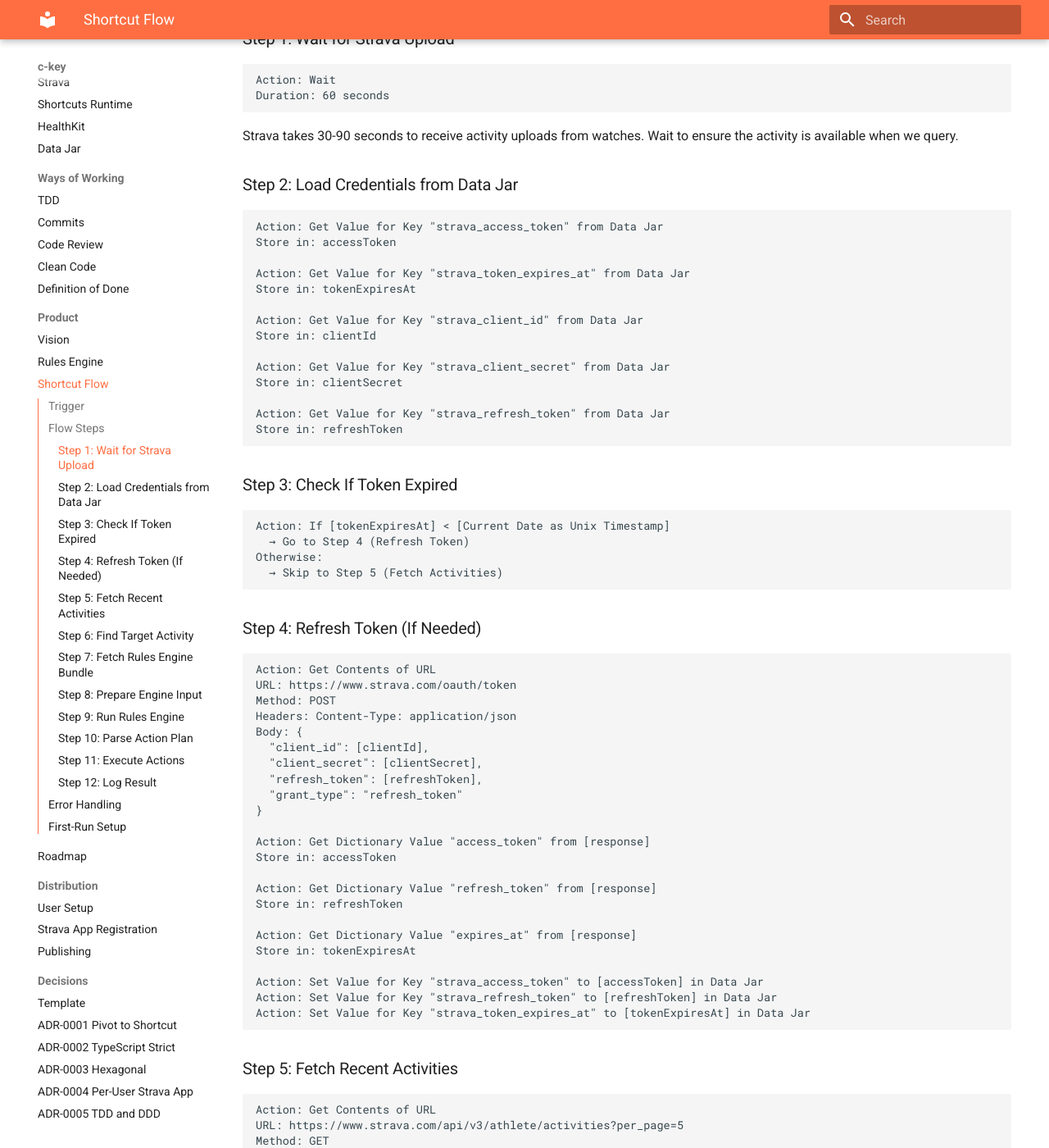
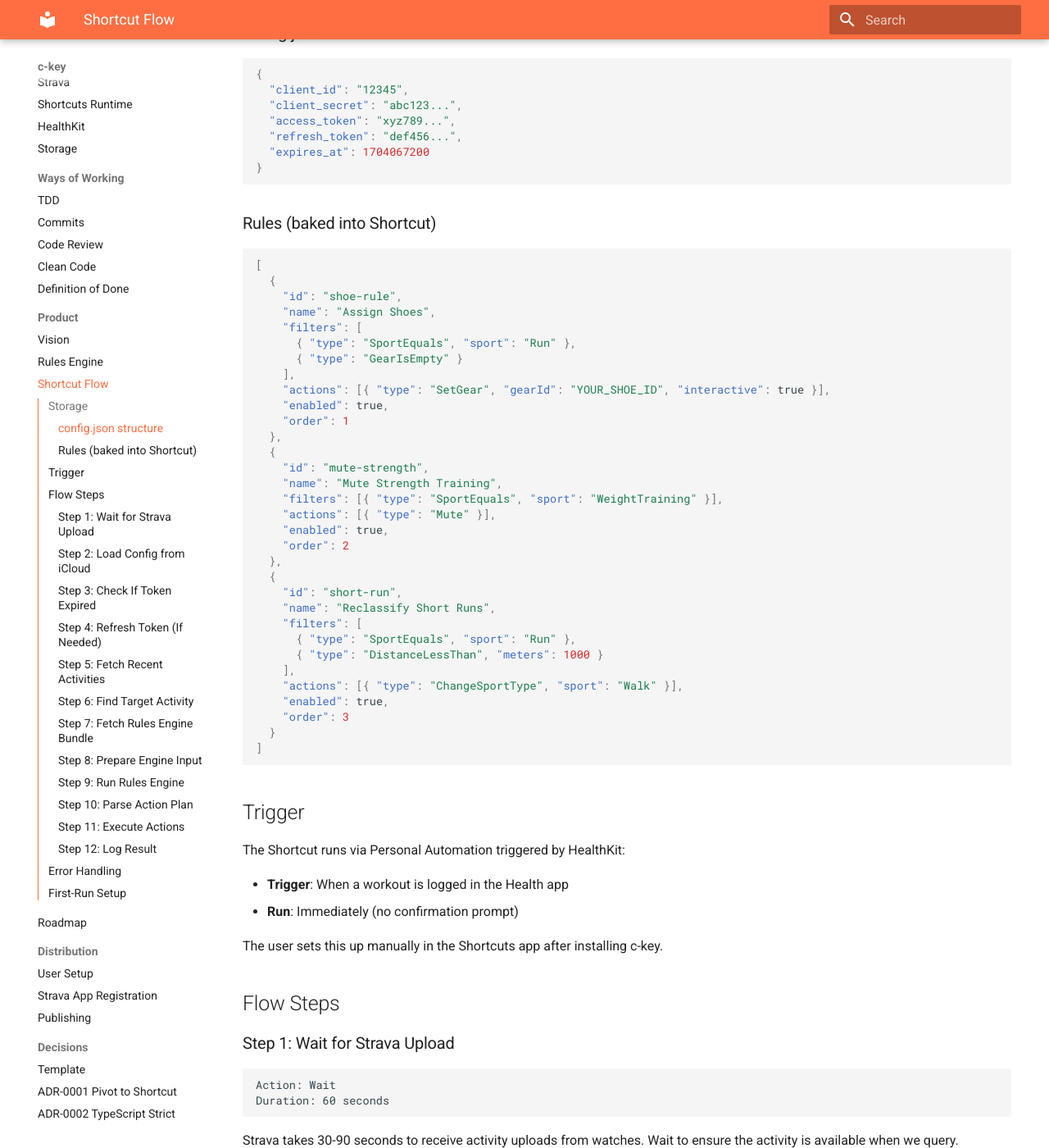
Before and after one commit to LucaZugic/c-key, an MkDocs documentation site: the page built from docs/product/shortcut-flow.md, in a window 1280 px wide and 1400 px high, scrolled down 498 px. Shown: the whole window at 82% size. Built offline with MkDocs 1.6.1 and Material for MkDocs 9.7.7, drawn with Linux system fonts in a browser that asks for light colours; some of the changed text lies outside the part shown.

Commit message:
docs: replace Data Jar with native iCloud storage
- Update shortcut-flow.md to use iCloud Drive for config
- Bake rules directly into Shortcut instead of external storage
- Rename data-jar.md to storage.md with new approach
- Update user-setup.md uninstall instructions
- Update mkdocs.yml navigation

No third-party apps required.

````diff
--- a/docs/integrations/data-jar.md
+++ /dev/null
@@ -1,118 +0,0 @@
-# Data Jar Integration
-
-Data Jar is a third-party iOS app that provides persistent key-value storage for Shortcuts. c-key uses it to store OAuth tokens and configuration.
-
-## Why Data Jar?
-
-iOS Shortcuts has limited native storage options:
-- **Shortcut variables**: Lost when the Shortcut completes
-- **Global variables**: Shared across all Shortcuts, no namespacing
-- **iCloud Drive files**: Possible but clunky for structured data
-
-Data Jar solves these problems by providing:
-- Persistent storage that survives Shortcut runs
-- Namespaced keys (each Shortcut can have its own namespace)
-- JSON-compatible values (strings, numbers, arrays, dictionaries)
-- Shortcuts actions for read/write
-
-## Data Stored
-
-c-key stores the following in Data Jar:
-
-### OAuth Credentials
-
-| Key | Type | Description |
-|-----|------|-------------|
-| `strava_client_id` | string | User's Strava API app client ID |
-| `strava_client_secret` | string | User's Strava API app client secret |
-| `strava_access_token` | string | Current access token |
-| `strava_refresh_token` | string | Refresh token for obtaining new access tokens |
-| `strava_token_expires_at` | number | Unix timestamp when access token expires |
-
-### State
-
-| Key | Type | Description |
-|-----|------|-------------|
-| `last_run_timestamp` | number | Unix timestamp of last successful run |
-| `last_processed_activity_id` | string | ID of the last activity processed |
-
-### User Configuration (Future)
-
-| Key | Type | Description |
-|-----|------|-------------|
-| `rules_override` | object | User's custom rule modifications |
-| `default_gear` | object | Mapping of sport type to default gear |
-| `notification_preferences` | object | Which events trigger notifications |
-
-## Shortcut Actions
-
-Data Jar provides these Shortcuts actions:
-
-- **Get Value for Key**: Read a value by key
-- **Set Value for Key**: Write a value to a key
-- **Delete Key**: Remove a key-value pair
-- **Get All Keys**: List all stored keys
-
-Example usage in the Shortcut:
-
-```
-Get Value for Key "strava_access_token" from Data Jar
-If [result] is empty
-  → Run OAuth flow
-Else
-  → Use token for API calls
-```
-
-## Fallback: iCloud Drive JSON File
-
-If the user does not have Data Jar installed, c-key falls back to storing data in a JSON file on iCloud Drive:
-
-**Path**: `iCloud Drive/Shortcuts/c-key/config.json`
-
-The Shortcut:
-1. Checks if Data Jar is available
-2. If not, reads/writes the JSON file using "Get File" and "Save File" actions
-3. Parses/serializes JSON manually
-
-This fallback is less elegant but works without additional app installation.
-
-## Security Considerations
-
-Data Jar storage is:
-- **Local to the device**: Data is not synced to iCloud by default (user can enable sync)
-- **Not encrypted**: Stored in plain text on the device
-- **Accessible to other Shortcuts**: Any Shortcut can read any Data Jar key
-
-For c-key, this is acceptable because:
-- Strava tokens are already present in plain text during Shortcut execution
-- The tokens grant access only to the user's own Strava account
-- iOS device encryption protects data at rest
-
-If stronger security is needed, a future native app could use the iOS Keychain.
-
-## Initialization Flow
-
-On first run:
-
-1. Check if `strava_client_id` exists in Data Jar
-2. If not, prompt user for client ID and secret
-3. Store credentials in Data Jar
-4. Run OAuth flow to obtain tokens
-5. Store tokens in Data Jar
-6. Continue with normal execution
-
-On subsequent runs:
-
-1. Read tokens from Data Jar
-2. Check if access token is expired
-3. If expired, refresh using refresh token and update Data Jar
-4. Use access token for Strava API calls
-
-## Data Jar App
-
-Data Jar is developed by Simon Støvring and is available on the App Store. It is free with optional premium features.
-
-- App Store: [Data Jar](https://apps.apple.com/app/data-jar/id1453273600)
-- Documentation: [Data Jar Help](https://datajar.app/help)
-
-c-key recommends but does not require Data Jar. The iCloud Drive fallback ensures the Shortcut works without it.
--- /dev/null
+++ b/docs/integrations/storage.md
@@ -0,0 +1,117 @@
+# Storage: iCloud Drive
+
+c-key uses native iCloud Drive for all persistent storage. **No third-party apps required.**
+
+## Why iCloud Drive?
+
+iOS Shortcuts has built-in file actions:
+- **Get File**: Read files from iCloud Drive
+- **Save File**: Write files to iCloud Drive
+
+This provides:
+- Persistent storage that survives Shortcut runs
+- Automatic sync across devices via iCloud
+- No additional app installation required
+- Native iOS experience
+
+## Storage Location
+
+```
+iCloud Drive/Shortcuts/c-key/config.json
+```
+
+The `Shortcuts` folder is a standard location that Shortcuts can access without additional permissions.
+
+## Data Stored
+
+### config.json
+
+```json
+{
+  "client_id": "12345",
+  "client_secret": "abc123def456...",
+  "access_token": "xyz789...",
+  "refresh_token": "ghi012...",
+  "expires_at": 1704067200
+}
+```
+
+| Field | Type | Description |
+|-------|------|-------------|
+| `client_id` | string | User's Strava API app client ID |
+| `client_secret` | string | User's Strava API app client secret |
+| `access_token` | string | Current OAuth access token |
+| `refresh_token` | string | Token for obtaining new access tokens |
+| `expires_at` | number | Unix timestamp when access token expires |
+
+### Rules
+
+Rules are **baked directly into the Shortcut** as a Text block. This:
+- Eliminates external storage for rules
+- Makes rules self-contained within the Shortcut
+- Requires editing the Shortcut to change rules (acceptable for v1)
+
+Future versions may support user-editable rules in a separate file.
+
+## Shortcut Actions Used
+
+### Reading Config
+
+```
+Action: Get File
+Path: Shortcuts/c-key/config.json
+Service: iCloud Drive
+
+Action: Get Dictionary from [file contents]
+```
+
+### Writing Config
+
+```
+Action: Text
+Content: [config as JSON string]
+
+Action: Save File
+Input: [text]
+Path: Shortcuts/c-key/config.json
+Service: iCloud Drive
+Overwrite: true
+```
+
+## Initialization Flow
+
+On first run (config.json doesn't exist):
+
+1. Prompt user for Strava Client ID
+2. Prompt user for Client Secret
+3. Run OAuth authorization flow
+4. Create config.json with all credentials
+5. Save to iCloud Drive
+
+On subsequent runs:
+
+1. Read config.json from iCloud Drive
+2. Check if access token is expired
+3. If expired, refresh token and update config.json
+4. Use access token for Strava API calls
+
+## Security Considerations
+
+iCloud Drive storage is:
+- **Encrypted in transit**: Via iCloud
+- **Encrypted at rest**: Via iOS device encryption and iCloud encryption
+- **Synced across devices**: User's iCloud-connected devices can access
+
+For c-key, this is acceptable because:
+- Strava tokens grant access only to the user's own account
+- The user controls which devices have iCloud access
+- iOS provides strong device-level security
+
+## Previous Approach: Data Jar
+
+Earlier versions of this document described using Data Jar, a third-party app. This approach was rejected to:
+- Eliminate third-party dependencies
+- Simplify installation (no app required)
+- Use native iOS capabilities
+
+The iCloud Drive approach provides equivalent functionality with fewer moving parts.
--- a/docs/product/shortcut-flow.md
+++ b/docs/product/shortcut-flow.md
@@ -1,6 +1,64 @@
 # Shortcut Flow
 
 This document describes the iOS Shortcut step-by-step. It serves as the design specification for building the actual `.shortcut` file.
+
+**No third-party apps required.** All storage uses native iCloud Drive files.
+
+## Storage
+
+| Data | Location | Format |
+|------|----------|--------|
+| Tokens & credentials | `iCloud Drive/Shortcuts/c-key/config.json` | JSON |
+| Rules | Baked into Shortcut | JSON Text block |
+
+### config.json structure
+
+```json
+{
+  "client_id": "12345",
+  "client_secret": "abc123...",
+  "access_token": "xyz789...",
+  "refresh_token": "def456...",
+  "expires_at": 1704067200
+}
+```
+
+### Rules (baked into Shortcut)
+
+```json
+[
+  {
+    "id": "shoe-rule",
+    "name": "Assign Shoes",
+    "filters": [
+      { "type": "SportEquals", "sport": "Run" },
+      { "type": "GearIsEmpty" }
+    ],
+    "actions": [{ "type": "SetGear", "gearId": "YOUR_SHOE_ID", "interactive": true }],
+    "enabled": true,
+    "order": 1
+  },
+  {
+    "id": "mute-strength",
+    "name": "Mute Strength Training",
+    "filters": [{ "type": "SportEquals", "sport": "WeightTraining" }],
+    "actions": [{ "type": "Mute" }],
+    "enabled": true,
+    "order": 2
+  },
+  {
+    "id": "short-run",
+    "name": "Reclassify Short Runs",
+    "filters": [
+      { "type": "SportEquals", "sport": "Run" },
+      { "type": "DistanceLessThan", "meters": 1000 }
+    ],
+    "actions": [{ "type": "ChangeSportType", "sport": "Walk" }],
+    "enabled": true,
+    "order": 3
+  }
+]
+```
 
 ## Trigger
 
@@ -22,23 +80,30 @@ Duration: 60 seconds
 
 Strava takes 30-90 seconds to receive activity uploads from watches. Wait to ensure the activity is available when we query.
 
-### Step 2: Load Credentials from Data Jar
+### Step 2: Load Config from iCloud
 
 ```
-Action: Get Value for Key "strava_access_token" from Data Jar
+Action: Get File
+Path: Shortcuts/c-key/config.json
+Service: iCloud Drive
+
+Action: Get Dictionary from [file contents]
+Store in: config
+
+Action: Get Dictionary Value "client_id" from [config]
+Store in: clientId
+
+Action: Get Dictionary Value "client_secret" from [config]
+Store in: clientSecret
+
+Action: Get Dictionary Value "access_token" from [config]
 Store in: accessToken
 
-Action: Get Value for Key "strava_token_expires_at" from Data Jar
+Action: Get Dictionary Value "refresh_token" from [config]
+Store in: refreshToken
+
+Action: Get Dictionary Value "expires_at" from [config]
 Store in: tokenExpiresAt
-
-Action: Get Value for Key "strava_client_id" from Data Jar
-Store in: clientId
-
-Action: Get Value for Key "strava_client_secret" from Data Jar
-Store in: clientSecret
-
-Action: Get Value for Key "strava_refresh_token" from Data Jar
-Store in: refreshToken
 ```
 
 ### Step 3: Check If Token Expired
@@ -73,9 +133,15 @@ Store in: refreshToken
 Action: Get Dictionary Value "expires_at" from [response]
 Store in: tokenExpiresAt
 
-Action: Set Value for Key "strava_access_token" to [accessToken] in Data Jar
-Action: Set Value for Key "strava_refresh_token" to [refreshToken] in Data Jar
-Action: Set Value for Key "strava_token_expires_at" to [tokenExpiresAt] in Data Jar
+Action: Set Dictionary Value "access_token" to [accessToken] in [config]
+Action: Set Dictionary Value "refresh_token" to [refreshToken] in [config]
+Action: Set Dictionary Value "expires_at" to [tokenExpiresAt] in [config]
+
+Action: Save File
+Input: [config as JSON text]
+Path: Shortcuts/c-key/config.json
+Service: iCloud Drive
+Overwrite: true
 ```
 
 ### Step 5: Fetch Recent Activities
@@ -120,8 +186,7 @@ Action: Get Dictionary from [targetActivity]
 Convert to JSON string
 Store in: activityJson
 
-Action: Get Value for Key "rules" from Data Jar
-(Or use bundled default rules)
+Action: Text (containing baked-in rules JSON)
 Store in: rulesJson
 ```
 
@@ -155,26 +220,39 @@ Store in: actions
 For each action in [actions]:
 
 ```
-Action: If [action.type] equals "Mute"
-  → PUT to Strava with { "hide_from_home": true }
+Action: Get Dictionary Value "action" from [item]
+Store in: actionDetails
 
-Action: If [action.type] equals "ChangeSportType"
-  → PUT to Strava with { "sport_type": [action.sport] }
+Action: Get Dictionary Value "type" from [actionDetails]
+Store in: actionType
 
-Action: If [action.type] equals "SetGear" and [action.interactive] is false
-  → PUT to Strava with { "gear_id": [action.gearId] }
+Action: If [actionType] equals "Mute"
+  → PUT https://www.strava.com/api/v3/activities/[targetActivity.id]
+    Headers: Authorization: Bearer [accessToken]
+    Body: { "hide_from_home": true }
 
-Action: If [action.type] equals "SetGear" and [action.interactive] is true
-  → Show Menu with gear options, default selected: [action.gearId]
-  → PUT to Strava with { "gear_id": [selected gear] }
+Action: If [actionType] equals "ChangeSportType"
+  → Get Dictionary Value "sport" from [actionDetails]
+  → PUT https://www.strava.com/api/v3/activities/[targetActivity.id]
+    Headers: Authorization: Bearer [accessToken]
+    Body: { "sport_type": [sport] }
+
+Action: If [actionType] equals "SetGear"
+  → Get Dictionary Value "gearId" from [actionDetails]
+  → Get Dictionary Value "interactive" from [actionDetails]
+  → If [interactive] is true
+    → Show Menu with gear options, default selected: [gearId]
+    → Store selection in: selectedGearId
+  → Otherwise
+    → Set selectedGearId to [gearId]
+  → PUT https://www.strava.com/api/v3/activities/[targetActivity.id]
+    Headers: Authorization: Bearer [accessToken]
+    Body: { "gear_id": [selectedGearId] }
 ```
 
 ### Step 12: Log Result
 
 ```
-Action: Set Value for Key "last_run_timestamp" to [Current Date] in Data Jar
-Action: Set Value for Key "last_processed_activity_id" to [targetActivity.id] in Data Jar
-
 Action: Show Notification
 Title: "c-key"
 Body: "Processed: [targetActivity.name]"
@@ -192,18 +270,45 @@ Action: If [error occurred]
 
 ## First-Run Setup
 
-On first run, if credentials are missing:
+On first run, if config file doesn't exist:
 
 ```
-Action: If [clientId] is empty
-  → Show Alert: "Welcome to c-key! You need to set up your Strava API credentials."
-  → Ask for Input: "Enter your Strava Client ID"
-  → Store in Data Jar
-  → Ask for Input: "Enter your Strava Client Secret"
-  → Store in Data Jar
-  → Open URL: Strava OAuth authorization URL
-  → Handle redirect, exchange code for tokens
-  → Store tokens in Data Jar
+Action: Get File (Shortcuts/c-key/config.json)
+  → If file not found:
+
+Action: Show Alert
+Title: "Welcome to c-key!"
+Message: "You need to set up your Strava API credentials."
+
+Action: Ask for Input
+Prompt: "Enter your Strava Client ID"
+Store in: clientId
+
+Action: Ask for Input
+Prompt: "Enter your Strava Client Secret"
+Store in: clientSecret
+
+Action: Open URL
+URL: https://www.strava.com/oauth/authorize?client_id=[clientId]&response_type=code&redirect_uri=http://localhost&scope=activity:read_all,activity:write
+
+Action: Show Alert
+Message: "After authorizing, copy the 'code' parameter from the redirect URL"
+
+Action: Ask for Input
+Prompt: "Paste the authorization code"
+Store in: authCode
+
+Action: Get Contents of URL
+URL: https://www.strava.com/oauth/token
+Method: POST
+Body: client_id=[clientId]&client_secret=[clientSecret]&code=[authCode]&grant_type=authorization_code
+
+Action: Create config dictionary with all values
+
+Action: Save File
+Input: [config as JSON]
+Path: Shortcuts/c-key/config.json
+Service: iCloud Drive
 ```
 
 This setup runs once. Subsequent runs use stored credentials.
--- a/mkdocs.yml
+++ b/mkdocs.yml
@@ -42,7 +42,7 @@ nav:
       - Strava: integrations/strava.md
       - Shortcuts Runtime: integrations/shortcuts-runtime.md
       - HealthKit: integrations/healthkit.md
-      - Data Jar: integrations/data-jar.md
+      - Storage: integrations/storage.md
   - Ways of Working:
       - TDD: ways-of-working/tdd.md
       - Commits: ways-of-working/commits.md
````
Also changed, not shown: other parts of docs/product/shortcut-flow.md (+6 -11 lines), docs/distribution/user-setup.md (+3 -2 lines).
